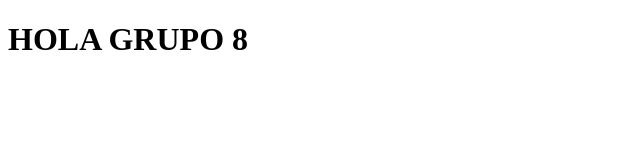
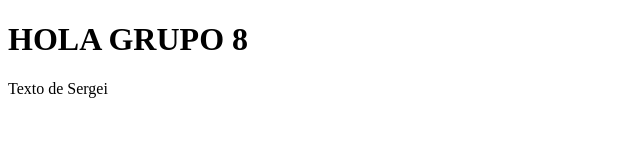
Before and after one commit to jcarlosdf/equipo-gen18-8, a plain HTML site: page index.html in a window 1280 px wide. Shown: the whole page, without its empty margins (0-640 px from the left). Drawn offline with Linux system fonts and the light colour scheme.

Commit message:
Primer cambio de Sergei

```diff
--- a/index.html
+++ b/index.html
@@ -8,5 +8,8 @@
 </head>
 <body>
     <h1>HOLA GRUPO 8</h1>
+    <div>
+        <p>Texto de Sergei</p>
+    </div>
 </body>
 </html>
```
